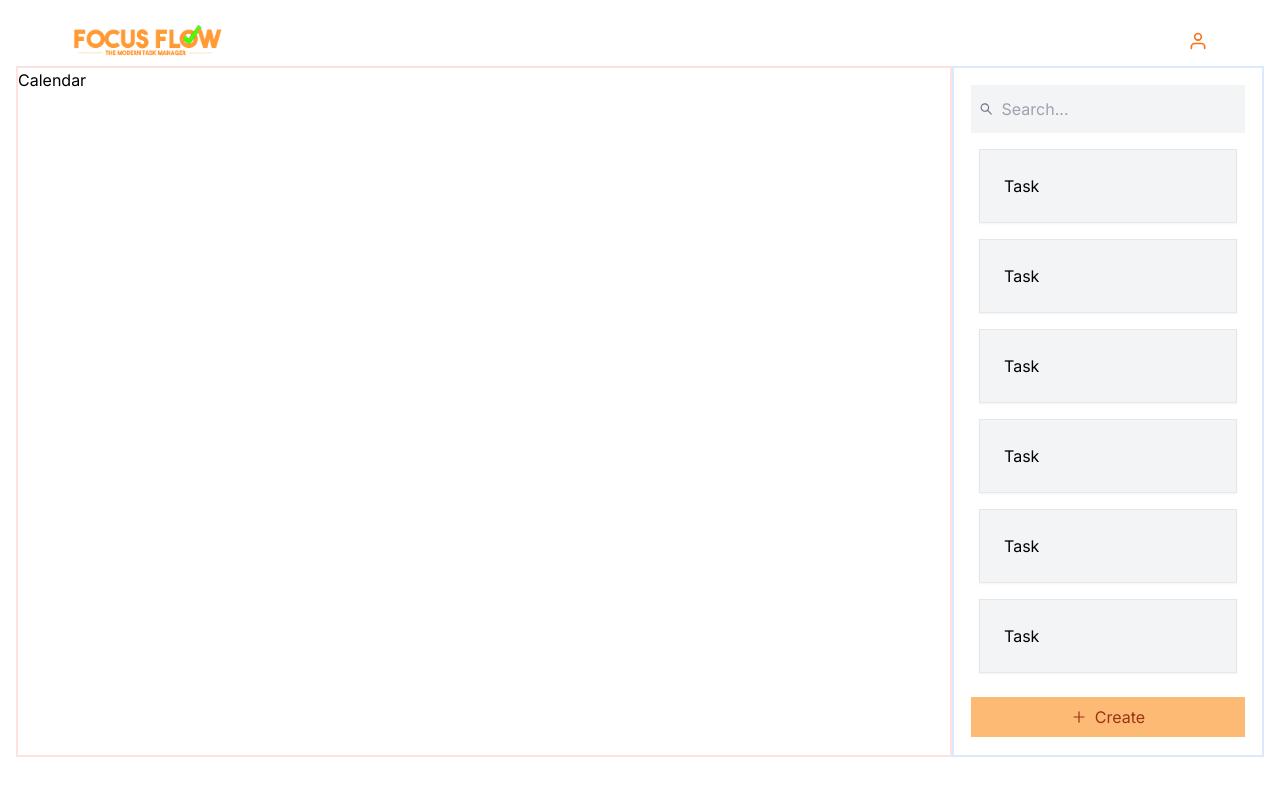
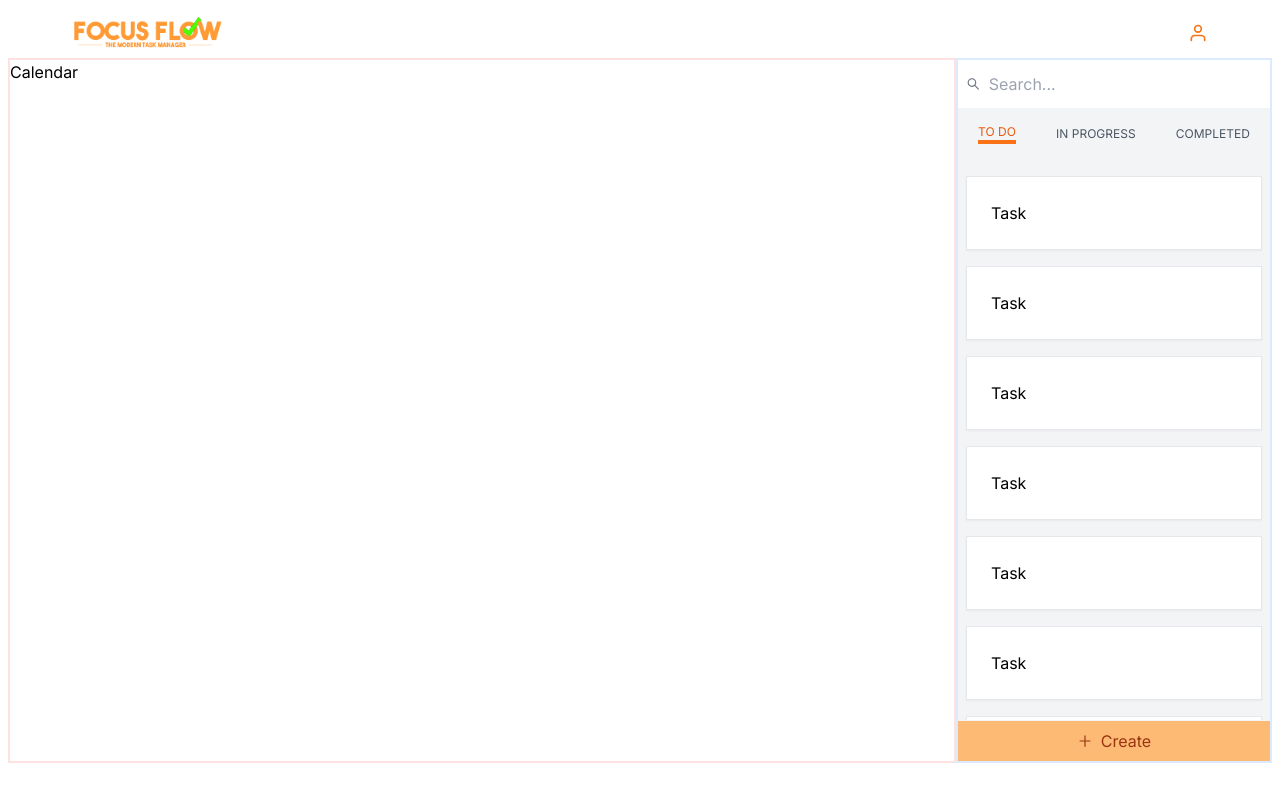
Before and after one commit to colintle/FocusFlow, a Next.js app in the folder focus-flow/: page /home in a window 1280 px wide. Built offline with nearby package versions, Linux system fonts and the light colour scheme.

Commit message:
Restyled login and signup pages and added slider

```diff
--- a/focus-flow/src/app/components/Calendar.tsx
+++ b/focus-flow/src/app/components/Calendar.tsx
@@ -1,6 +1,6 @@
 function Calendar() {
     return (
-        <div className="w-full md:w-3/4 border-red-100 border-2">
+        <div className="w-full lg:w-3/4 border-red-100 border-2">
             Calendar
         </div>
     );
--- a/focus-flow/src/app/components/Login.tsx
+++ b/focus-flow/src/app/components/Login.tsx
@@ -25,7 +25,7 @@ function Login() {
     };
 
     return (
-        <div className="bg-white-200 p-3 rounded-md max-w-md mx-auto">
+        <div className="bg-white-200 p-3 rounded-md w-5/6 mx-auto">
             <div className="text-xl font-bold leading-7 font-bold text-center mb-4">Welcome Back!</div>
             <div className="space-y-4">
                 <div className="relative min-h-[3.5em]">
@@ -36,7 +36,7 @@ function Login() {
                         id="loginEmail"
                         value={email}
                         onChange={(e) => setEmail(e.target.value)}
-                        className="bg-gray-200 w-full px-2 py-4 border rounded-md"
+                        className="bg-gray-200 w-full px-2 py-5 text-xs border rounded-md"
                     />
                 </div>
                 <div className="relative min-h-[3.5em]">
@@ -47,7 +47,7 @@ function Login() {
                         id="loginPassword"
                         value={password}
                         onChange={(e) => setPassword(e.target.value)}
-                        className="bg-gray-200 w-full px-2 py-4 border rounded-md"
+                        className="bg-gray-200 w-full px-2 py-5 text-xs border rounded-md"
                     />
                     {password && (
                         <button
--- a/focus-flow/src/app/components/SearchBar.tsx
+++ b/focus-flow/src/app/components/SearchBar.tsx
@@ -3,7 +3,7 @@ import {AiOutlineSearch} from "react-icons/ai";
 function SearchBar() {
     const placeholder = <AiOutlineSearch/> + " Search..."
     return (
-        <div className="flex items-center bg-gray-100 w-full px-2 py-3">
+        <div className="flex items-center bg-white w-full px-2 py-3">
             <AiOutlineSearch className="text-gray-500 mr-2" />
             <input
                 type="text"
--- a/focus-flow/src/app/components/SignUp.tsx
+++ b/focus-flow/src/app/components/SignUp.tsx
@@ -28,7 +28,7 @@ function SignUp() {
     };
 
     return (
-        <div className="bg-white-200 p-3 rounded-md max-w-md mx-auto">
+        <div className="bg-white-200 p-3 rounded-md w-5/6 mx-auto">
             <div className="text-xl font-bold leading-7 font-bold text-center mb-4">Create an account</div>
             <div className="space-y-4">
                 <div className="relative min-h-[3.5em]">
@@ -39,7 +39,7 @@ function SignUp() {
                         id="signupFullName"
                         value={fullName}
                         onChange={(e) => setFullName(e.target.value)}
-                        className="bg-gray-200 w-full px-2 py-4 border rounded-md"
+                        className="bg-gray-200 w-full px-2 py-5 text-xs border rounded-md placeholder:text-xs"
                     />
                 </div>
                 <div className="relative min-h-[3.5em]">
@@ -50,7 +50,7 @@ function SignUp() {
                         id="signupEmail"
                         value={email}
                         onChange={(e) => setEmail(e.target.value)}
-                        className="bg-gray-200 w-full px-2 py-4 border rounded-md"
+                        className="bg-gray-200 w-full px-2 py-5 text-xs border rounded-md"
                     />
                 </div>
                 <div className="relative min-h-[3.5em]">
@@ -61,7 +61,7 @@ function SignUp() {
                         id="signupPassword"
                         value={password}
                         onChange={(e) => setPassword(e.target.value)}
-                        className="bg-gray-200 w-full px-2 py-4 border rounded-md"
+                        className="bg-gray-200 w-full px-2 py-5 border rounded-md text-xs"
                     />
                     {password && (
                         <button
@@ -80,7 +80,7 @@ function SignUp() {
                         id="confirmPassword"
                         value={confirmPassword}
                         onChange={(e) => setConfirmPassword(e.target.value)}
-                        className="bg-gray-200 w-full px-2 py-4 border rounded-md"
+                        className="bg-gray-200 w-full px-2 py-5 border rounded-md text-xs"
                     />
                     {confirmPassword && (
                         <button
--- /dev/null
+++ b/focus-flow/src/app/components/Slider.tsx
@@ -0,0 +1,32 @@
+import { useState } from 'react';
+
+function Slider() {
+    const [activeTab, setActiveTab] = useState('todo');
+
+    const tabs = [
+        { name: 'todo', label: 'TO DO' },
+        { name: 'in progress', label: 'IN PROGRESS' },
+        { name: 'completed', label: 'COMPLETED' },
+      ];
+
+
+    return (
+        <div className="flex flex-row justify-around my-4">
+            {tabs.map((tab) => (
+            <button
+                key={tab.name}
+                className={`text-xs whitespace-nowrap
+                            ${activeTab === tab.name
+                            ? 'border-b-4 border-orange-500 text-orange-600'
+                            : 'text-gray-600 hover:text-orange-500 hover:border-orange-500'
+                            }`}
+                onClick={() => setActiveTab(tab.name)}
+            >
+                {tab.label}
+            </button>
+            ))}
+        </div>
+    );
+}
+
+export default Slider;
--- a/focus-flow/src/app/components/Task.tsx
+++ b/focus-flow/src/app/components/Task.tsx
@@ -1,7 +1,7 @@
 function Task() {
     return (
         // The gray background is for testing: Change this in prod
-        <div className="border p-6 shadow-sm bg-gray-100 mx-2">
+        <div className="border p-6 shadow-sm bg-white mx-2">
             Task
         </div>
     )
--- a/focus-flow/src/app/components/TaskList.tsx
+++ b/focus-flow/src/app/components/TaskList.tsx
@@ -5,15 +5,16 @@ import {AiOutlinePlus} from "react-icons/ai";
 
 import SearchBar from "./SearchBar";
 import Task from "./Task";
+import Slider from "./Slider";
 
 function TaskList() {
     const [tasks, setTasks] = useState(["dummyData", "dummyData", "dummyData", "dummyData","dummyData", "dummyData", "dummyData", "dummyData","dummyData", "dummyData", "dummyData", "dummyData","dummyData", "dummyData", "dummyData", "dummyData","dummyData", "dummyData", "dummyData", "dummyData","dummyData", "dummyData", "dummyData", "dummyData","dummyData", "dummyData", "dummyData", "dummyData","dummyData", "dummyData", "dummyData", "dummyData","dummyData", "dummyData", "dummyData", "dummyData","dummyData", "dummyData", "dummyData", "dummyData", "dummyData", "dummyData", "dummyData", "dummyData", "dummyData", "dummyData", "dummyData", "dummyData", "dummyData", "dummyData"])
-    //const [tasks, setTasks] = useState([])
     return (
-        <div className="w-full md:w-1/4 border-blue-100 border-2 h-full flex items-center justify-center">
+        <div className="relative w-full lg:w-1/4 bg-gray-100 border-blue-100 border-2 h-full">
             <div>
                 <SearchBar/>
-                <div className="mt-4 space-y-4 overflow-scroll max-h-[calc(100vh-17rem)]">
+                <Slider/>
+                <div className=" bg-gray-150 mt-8 space-y-4 overflow-y-scroll max-h-[calc(100vh-16rem)] ">
                     {
                         tasks.map((task) => (
                             // In the future, pass in props for the task
@@ -21,7 +22,8 @@ function TaskList() {
                         ))
                     }
                 </div>
-                <button className="text-orange-800 flex items-center justify-center bg-orange-300 hover:bg-orange-400 py-2 w-full mt-5">
+                {/*This is the create button*/}
+                <button className="absolute bottom-0 text-orange-800 flex items-center justify-center bg-orange-300 hover:bg-orange-400 py-2 w-full">
                     <AiOutlinePlus className="mr-2 text-orange-800" />
                     Create
                 </button>
--- a/focus-flow/src/app/home/page.tsx
+++ b/focus-flow/src/app/home/page.tsx
@@ -7,7 +7,7 @@ import Header from '../components/Header';
 
 function HomePage() {
   return (
-    <div className="container mx-auto p-4 h-screen">
+    <div className="container mx-auto p-2 h-screen">
       <Header/>
       <div className="flex flex-col lg:flex-row h-[90%]">
         <Calendar/>
```
